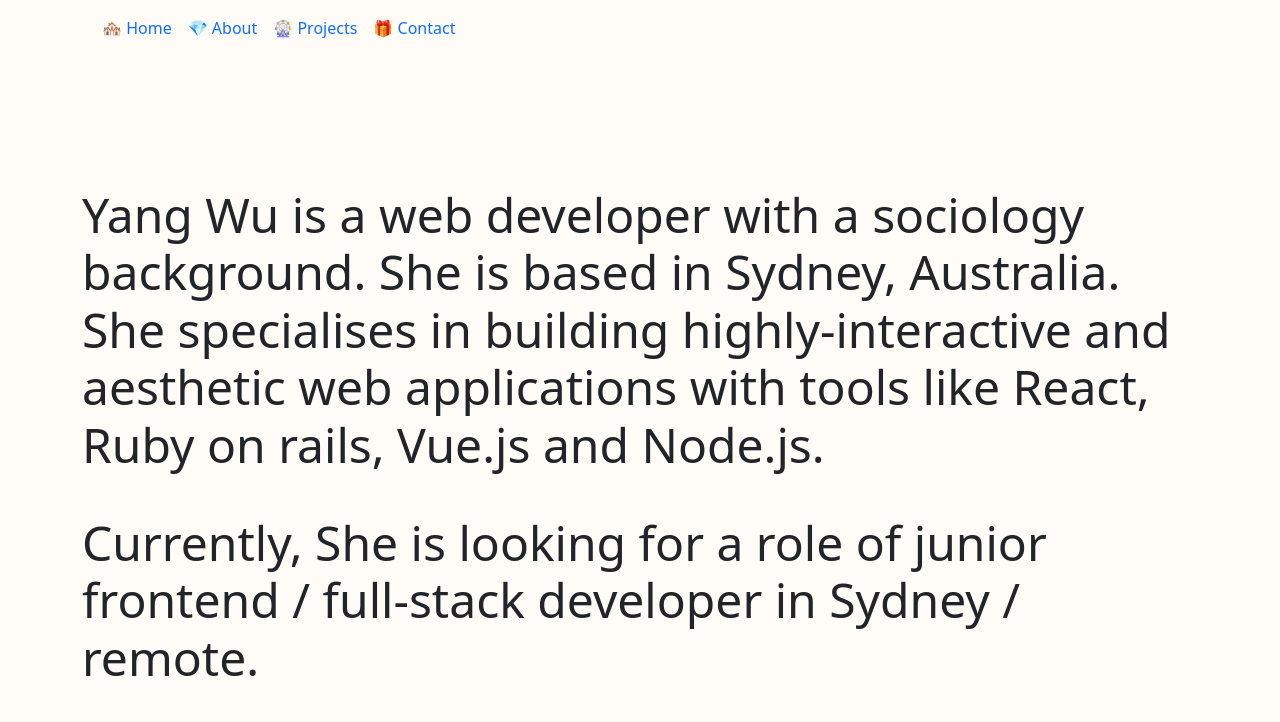
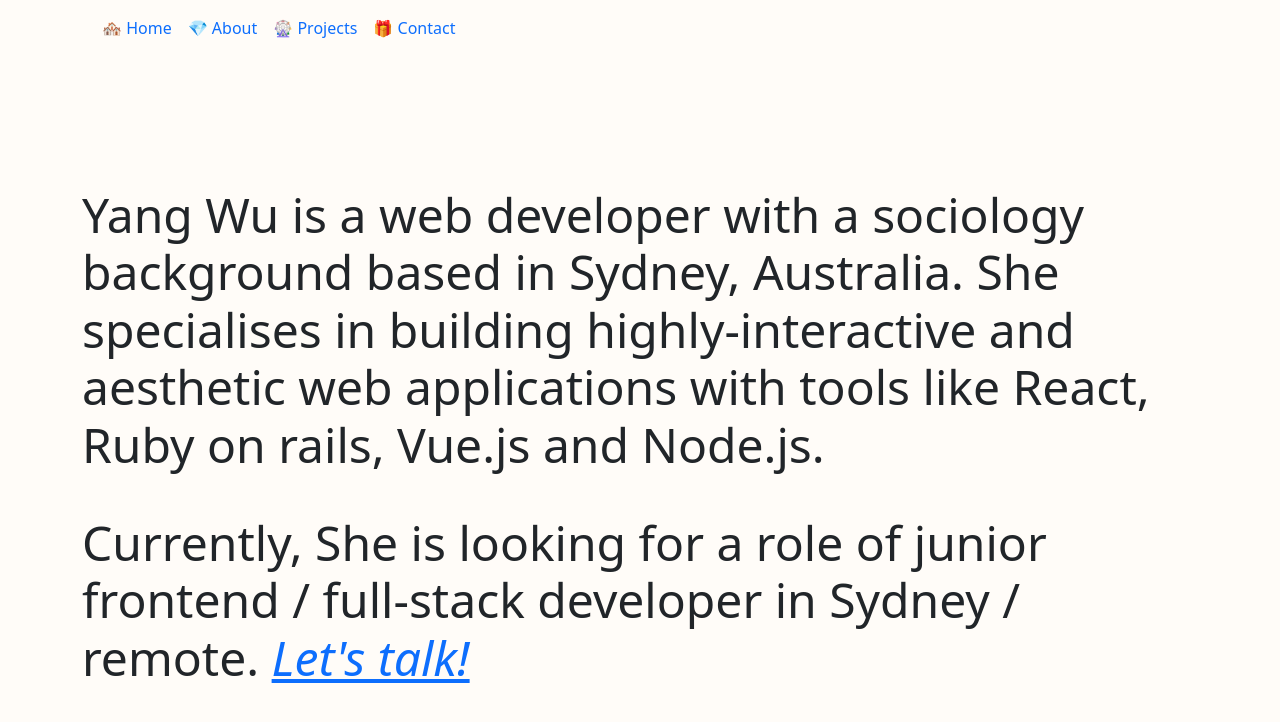
Before and after one commit to Anchorite1001/Anchorite1001.github.io, a plain HTML site: page index.html in a window 1280 px wide. Drawn offline with Linux system fonts and the light colour scheme.

Commit message:
readme testing

```diff
--- a/index.html
+++ b/index.html
@@ -40,9 +40,9 @@
 
     <!-- landing page -->
     <div data-anchor = 'page1' class="section">
-      <p class='display-5'>Yang Wu is a web developer with a sociology background. She is based in Sydney, Australia. She specialises in building highly-interactive and aesthetic web applications with tools like React, Ruby on rails, Vue.js and Node.js.</p>
+      <p class='display-5'>Yang Wu is a web developer with a sociology background based in Sydney, Australia. She specialises in building highly-interactive and aesthetic web applications with tools like React, Ruby on rails, Vue.js and Node.js.</p>
       <br>
-      <p class = 'display-5'>Currently, She is looking for a role of junior frontend / full-stack developer in Sydney / remote. </p>
+      <p class = 'display-5'>Currently, She is looking for a role of junior frontend / full-stack developer in Sydney / remote. <span><a href="#page4"><em>Let's talk!</em></a></span></p>
       <br>
     </div>
     <!-- about me slide -->
```
Also changed, not shown: 1 other file.
